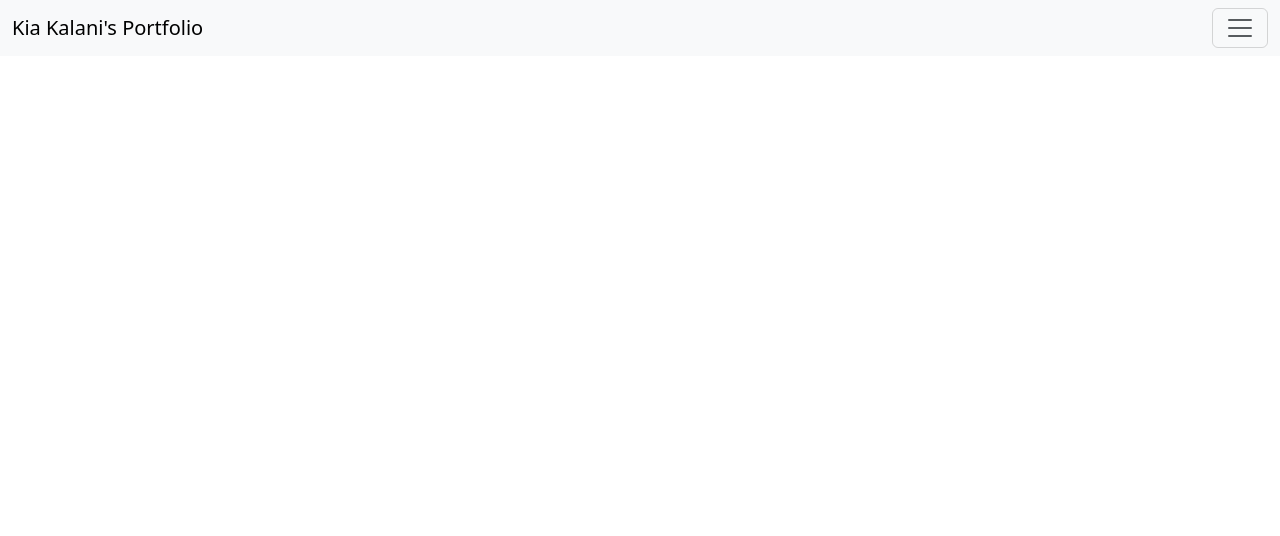
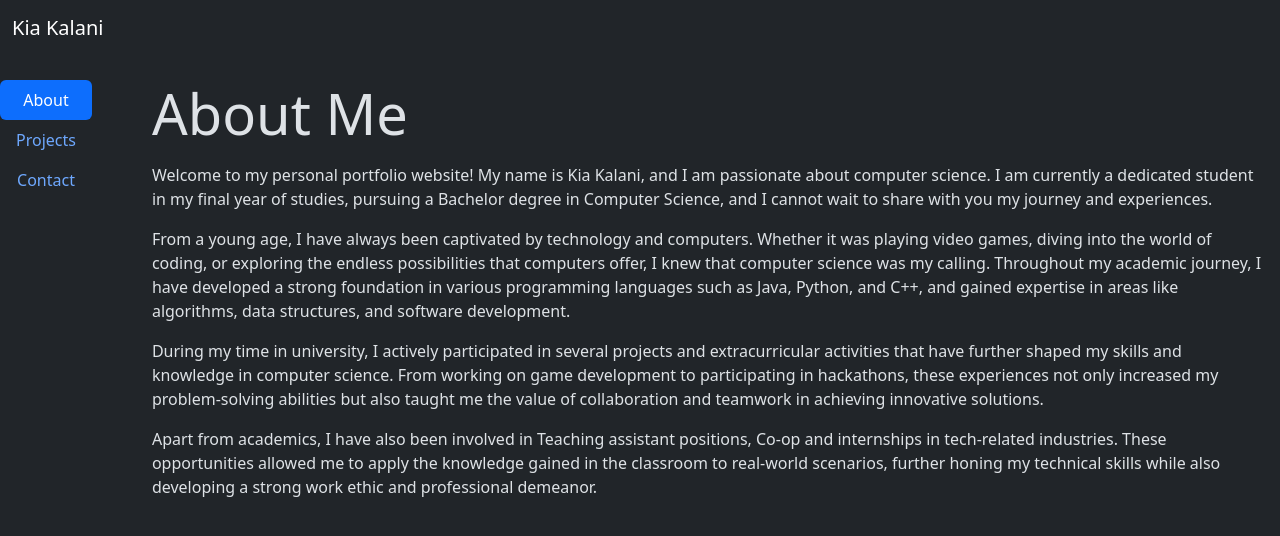
Before and after one commit to kiakalani/PersonalWebPage, a plain HTML site: page index.html in a window 1280 px wide. Drawn offline with nearby package versions, Linux system fonts and the light colour scheme.

Commit message:
Added the about page with a new design

```diff
--- a/index.html
+++ b/index.html
@@ -1,5 +1,5 @@
 <!doctype html>
-<html lang="en">
+<html lang="en" data-bs-theme="dark">
   <head>
     <meta charset="utf-8">
     <meta name="viewport" content="width=device-width, initial-scale=1">
@@ -7,31 +7,46 @@
     <link href="https://cdn.jsdelivr.net/npm/bootstrap@5.3.1/dist/css/bootstrap.min.css" rel="stylesheet" integrity="sha384-4bw+/aepP/YC94hEpVNVgiZdgIC5+VKNBQNGCHeKRQN+PtmoHDEXuppvnDJzQIu9" crossorigin="anonymous">
   </head>
   <body>
-    <nav class="navbar bg-body-tertiary fixed-top">
+    <!-- As a link -->
+<nav class="navbar navbar-dark">
   <div class="container-fluid">
-    <a class="navbar-brand" href="#">Kia Kalani's Portfolio</a>
-    <button class="navbar-toggler" type="button" data-bs-toggle="offcanvas" data-bs-target="#offcanvasNavbar" aria-controls="offcanvasNavbar" aria-label="Toggle navigation">
-      <span class="navbar-toggler-icon"></span>
-    </button>
-    <div class="offcanvas offcanvas-end" tabindex="-1" id="offcanvasNavbar" aria-labelledby="offcanvasNavbarLabel">
-      <div class="offcanvas-header">
-        <h5 class="offcanvas-title" id="offcanvasNavbarLabel">Contents</h5>
-        <button type="button" class="btn-close" data-bs-dismiss="offcanvas" aria-label="Close"></button>
+    <a class="navbar-brand" href="/">Kia Kalani</a>
+</div>
+</nav>
+<br>
+
+    <div class="d-flex align-items-start">
+      <div class="nav flex-column nav-pills me-5" id="v-pills-tab" role="tablist" aria-orientation="vertical" floor="50">
+        <button class="nav-link active" id="v-pills-about-tab" data-bs-toggle="pill" data-bs-target="#v-pills-about" type="button" role="tab" aria-controls="v-pills-about" aria-selected="true">About</button>
+        <button class="nav-link" id="v-pills-projects-tab" data-bs-toggle="pill" data-bs-target="#v-pills-projects" type="button" role="tab" aria-controls="v-pills-projects" aria-selected="false">Projects</button>
+        <button class="nav-link" id="v-pills-contact-tab" data-bs-toggle="pill" data-bs-target="#v-pills-contact" type="button" role="tab" aria-controls="v-pills-contact" aria-selected="false">Contact</button>
       </div>
-      <div class="offcanvas-body">
-        <ul class="navbar-nav justify-content-end flex-grow-1 pe-3">
-          <li class="nav-item">
-            <a class="nav-link active" aria-current="page" href="/">Home</a>
-          </li>
-          <li class="nav-item">
-            <a class="nav-link" href="#">Link</a>
-          </li>
+      <div class="tab-content" id="v-pills-tabContent">
+        <div class="tab-pane fade show active" id="v-pills-about" role="tabpanel" aria-labelledby="v-pills-about-tab">
 
-        </ul>
+
+
+          <div class="jumbotron jumbotron-fluid">
+            <div class="container">
+              <h1 class="display-4">About Me</h1>
+              <p class="lead">
+
+              </p>
+              <div>
+                <p>Welcome to my personal portfolio website! My name is Kia Kalani, and I am passionate about computer science. I am currently a dedicated student in my final year of studies, pursuing a Bachelor degree in Computer Science, and I cannot wait to share with you my journey and experiences.</p>
+                <p>From a young age, I have always been captivated by technology and computers. Whether it was playing video games, diving into the world of coding, or exploring the endless possibilities that computers offer, I knew that computer science was my calling. Throughout my academic journey, I have developed a strong foundation in various programming languages such as Java, Python, and C++, and gained expertise in areas like algorithms, data structures, and software development.</p>
+                <p>During my time in university, I actively participated in several projects and extracurricular activities that have further shaped my skills and knowledge in computer science. From working on game development to participating in hackathons, these experiences not only increased my problem-solving abilities but also taught me the value of collaboration and teamwork in achieving innovative solutions.</p>
+                <p>Apart from academics, I have also been involved in Teaching assistant positions, Co-op and internships in tech-related industries. These opportunities allowed me to apply the knowledge gained in the classroom to real-world scenarios, further honing my technical skills while also developing a strong work ethic and professional demeanor.</p>
+              </div>
+            </div>
+          </div>
+        </div>
+        <div class="tab-pane fade" id="v-pills-projects" role="tabpanel" aria-labelledby="v-pills-projects-tab">...</div>
+        <div class="tab-pane fade" id="v-pills-contact" role="tabpanel" aria-labelledby="v-pills-contact-tab">...</div>
       </div>
     </div>
-  </div>
-</nav>
+
+
     <script src="https://cdn.jsdelivr.net/npm/bootstrap@5.3.1/dist/js/bootstrap.bundle.min.js" integrity="sha384-HwwvtgBNo3bZJJLYd8oVXjrBZt8cqVSpeBNS5n7C8IVInixGAoxmnlMuBnhbgrkm" crossorigin="anonymous"></script>
   <script src="https://cdn.jsdelivr.net/npm/@popperjs/core@2.11.8/dist/umd/popper.min.js" integrity="sha384-I7E8VVD/ismYTF4hNIPjVp/Zjvgyol6VFvRkX/vR+Vc4jQkC+hVqc2pM8ODewa9r" crossorigin="anonymous"></script>
 <script src="https://cdn.jsdelivr.net/npm/bootstrap@5.3.1/dist/js/bootstrap.min.js" integrity="sha384-Rx+T1VzGupg4BHQYs2gCW9It+akI2MM/mndMCy36UVfodzcJcF0GGLxZIzObiEfa" crossorigin="anonymous"></script>
```
